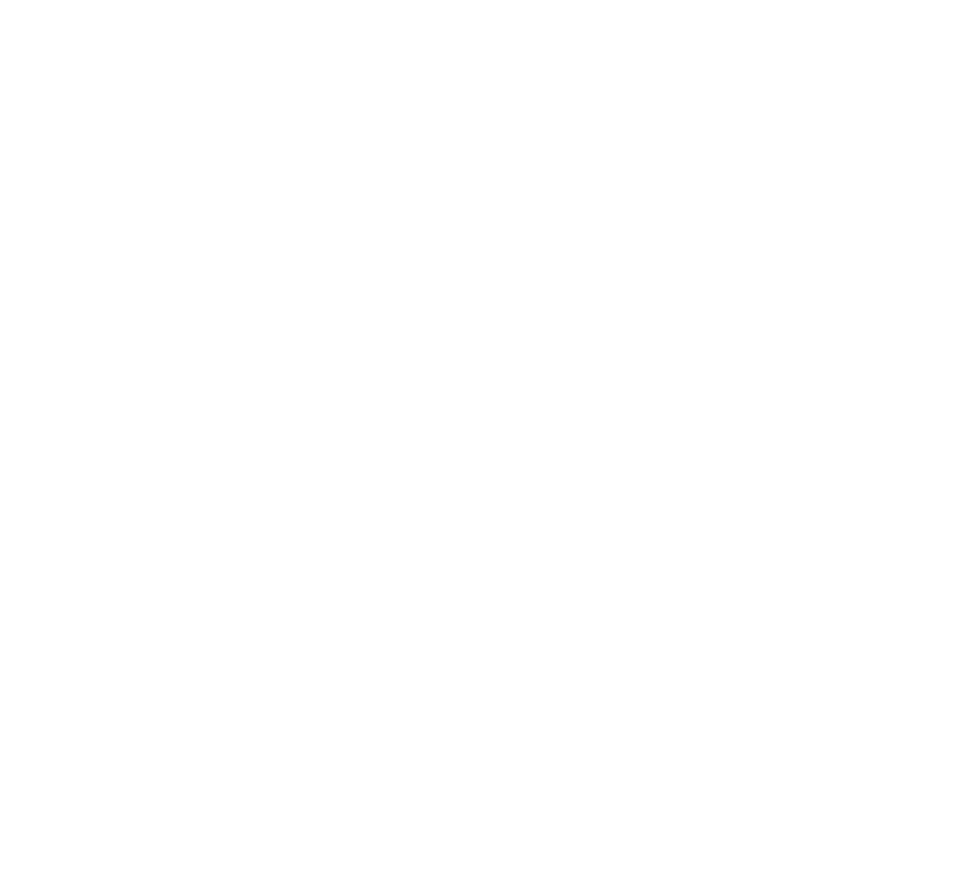
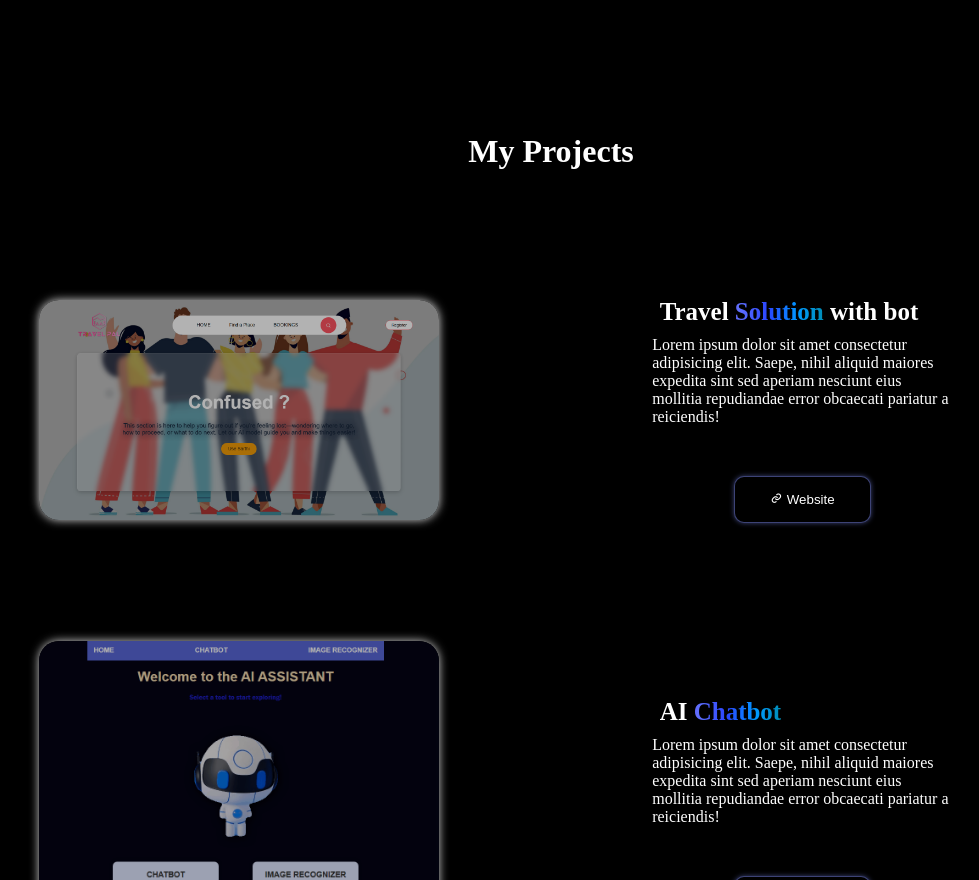
Before and after one commit to jatravi/Portfolio-, a React (Create React App) app: page / in a window 1280 px wide. Shown: the part 1920-2800 px from the top of the page, without its empty margins (89-1068 px from the left). Before the commit the page ends 1753 px from the top, so only its background shows below. Built offline with nearby package versions, Linux system fonts and the light colour scheme.

Commit message:
Add Projects

```diff
--- a/src/App.jsx
+++ b/src/App.jsx
@@ -3,6 +3,7 @@ import Navbar from './components/Navbar'
 import Footer from './components/Footer'
 import Home from './pages/Home'
 import About from './pages/About'
+import Project from './pages/Projects'
 
 
 function App(){
@@ -11,6 +12,7 @@ function App(){
             <Navbar />
             <Home />
             <About />
+            <Project />
             <Footer />
         </div>
     )
--- a/src/components/Navbar.jsx
+++ b/src/components/Navbar.jsx
@@ -14,7 +14,7 @@ function Navbar() {
           <a href="#About">About</a>
         </li>
         <li>
-          <a href="#Portfolio">Protfolio</a>
+          <a href="#projects">Projects</a>
         </li>
         <li>
           <a href="#TechStack">TechStacks</a>
--- a/src/pages/Home.jsx
+++ b/src/pages/Home.jsx
@@ -8,11 +8,11 @@ function Home(){
             <div className="info">
                <div className="info-title">
                  <i className='bx bxl-sketch'></i>
-                Front-end Developer Portfolio
+                 Front-end Developer Portfolio
                </div>
                <h1>Providing <span className="gradient">the best</span> Project <span className="gradient">Experience</span></h1>
                <p>I'm a Front-end developer with Experience in website, Mobile and Software Development. Check out my skills and projects. </p>
-               <button><i className='bx bxs-send'>Contact Me</i></button>
+               <button><i className='bx bxs-send'> Contact Me</i></button>
             </div>
             <div className="info-box">
                 <img src={thinkingBubble} alt="Thinking Bubble" />
--- /dev/null
+++ b/src/pages/Projects.jsx
@@ -0,0 +1,80 @@
+import '../styles/Projects.css'
+import '../styles/Home.css'
+import Travelsarthi from '../assets/Travel-sarthi.png'
+import Chatbot from '../assets/Chatbot.png'
+
+function Project(){
+    return(
+        <div id="projects">
+            <h1 className="project-title">My Projects</h1>
+            <div className="project-card">
+                <div className="project-img">
+                    <img src={Travelsarthi} alt="Travel Sarthi" />
+                </div>
+                <div className="project-info">
+                    <h1>Travel <span className="gradient">Solution</span> with bot</h1>
+
+                    <p>
+                        Lorem ipsum dolor sit amet consectetur adipisicing elit.
+                        Saepe, nihil aliquid maiores expedita sint sed aperiam
+                        nesciunt eius mollitia repudiandae error obcaecati pariatur
+                         a reiciendis!
+                    </p>
+                    <button><i class='bx bx-link'></i> Website</button>
+                </div>
+            </div>
+
+            <div className="project-card">
+                <div className="project-img">
+                    <img src={Chatbot} alt="Chatbot" />
+                </div>
+                <div className="project-info">
+                    <h1>AI <span className="gradient">Chatbot</span></h1>
+
+                    <p>
+                        Lorem ipsum dolor sit amet consectetur adipisicing elit.
+                        Saepe, nihil aliquid maiores expedita sint sed aperiam
+                        nesciunt eius mollitia repudiandae error obcaecati pariatur
+                         a reiciendis!
+                    </p>
+                    <button>< i class='bx  bx-link'  ></i> Website</button>
+                </div>
+            </div>
+
+            <div className="project-card">
+                <div className="project-img">
+                    <img src={Chatbot} alt="Chatbot" />
+                </div>
+                <div className="project-info">
+                    <h1>Clone <span className="gradient">Spotify</span></h1>
+
+                    <p>
+                        Lorem ipsum dolor sit amet consectetur adipisicing elit.
+                        Saepe, nihil aliquid maiores expedita sint sed aperiam
+                        nesciunt eius mollitia repudiandae error obcaecati pariatur
+                         a reiciendis!
+                    </p>
+                    <button>< i class='bx  bx-link'  ></i> Website</button>
+                </div>
+            </div>
+
+            <div className="project-card">
+                <div className="project-img">
+                    <img src={Chatbot} alt="Chatbot" />
+                </div>
+                <div className="project-info">
+                    <h1>Game <span className="gradient">Doodler jump</span></h1>
+
+                    <p>
+                        Lorem ipsum dolor sit amet consectetur adipisicing elit.
+                        Saepe, nihil aliquid maiores expedita sint sed aperiam
+                        nesciunt eius mollitia repudiandae error obcaecati pariatur
+                         a reiciendis!
+                    </p>
+                    <button>< i class='bx  bx-link'  ></i> Website</button>
+                </div>
+            </div>
+        </div>
+    )
+}
+export default Project
--- /dev/null
+++ b/src/styles/Projects.css
@@ -0,0 +1,86 @@
+#projects{
+    display: flex;
+    flex-direction: column;
+    gap: 10%;
+    align-items: center;
+    position: relative;
+    width: 80%;
+    height: 100vh;
+    margin: 200px;
+    margin-bottom: 120vh;
+}
+
+.project-card{
+    display: flex;
+    width: 100%;
+    height: 40%;
+    align-items: center;
+    gap: 10%;
+    justify-content: center;
+}
+
+.project-img{
+    display: flex;
+    align-items: center;
+    justify-content: center;
+    width: 50%;
+    position: relative;
+    cursor: pointer;
+    min-width: 400px;
+    transition: 0.5s;
+}
+
+.project-img img{
+    object-fit: cover;
+    width: 100%;
+    box-shadow: 0 0 10px lightgray;
+    border-radius: 20px;
+    transition: 0.5s;
+}
+
+.project-img img:hover{
+    box-shadow: 0 0 20px lightgray;
+}
+
+.project-info{
+    display: flex;
+    flex-direction: column;
+    align-items: center;
+    justify-content: center;
+    width: 50%;
+    padding: 10%;
+}
+
+.project-info h1{
+    width: 90%;
+    font-size: 25px;
+    font-weight: bold;
+    text-wrap: nowrap;
+    margin-bottom: 10px;
+    margin-top: 0;
+    max-width: 450px;
+}
+
+.project-info p{
+    width: 90%;
+    max-width: 400px;
+    min-width: 300px;
+    margin-bottom: 50px;
+    margin-top: 0;
+}
+
+.project-info button{
+    color: white;
+    padding: 15px 35px;
+    border-radius: 10px;
+    border: 1px solid #727fde88;
+    background-color: black;
+    box-shadow: 0 0 5px #727fde88;
+    cursor: pointer;
+    transition: 0.3s;
+}
+
+.project-info button:hover{
+    box-shadow: 0 0 15px #727fde86;
+    opacity: 0.7;
+}
```
Also changed, not shown: src/assets/Chatbot.png (added), src/assets/Travel-sarthi.png (added).
